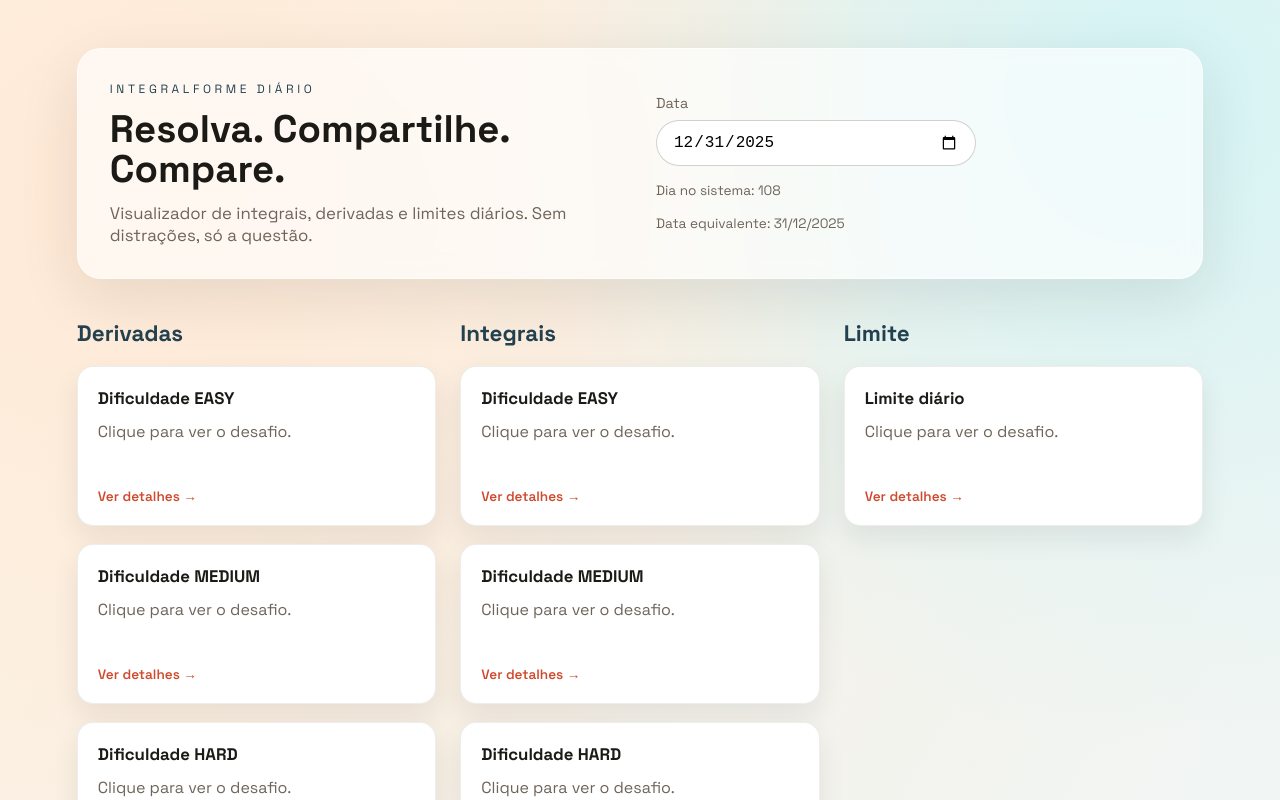
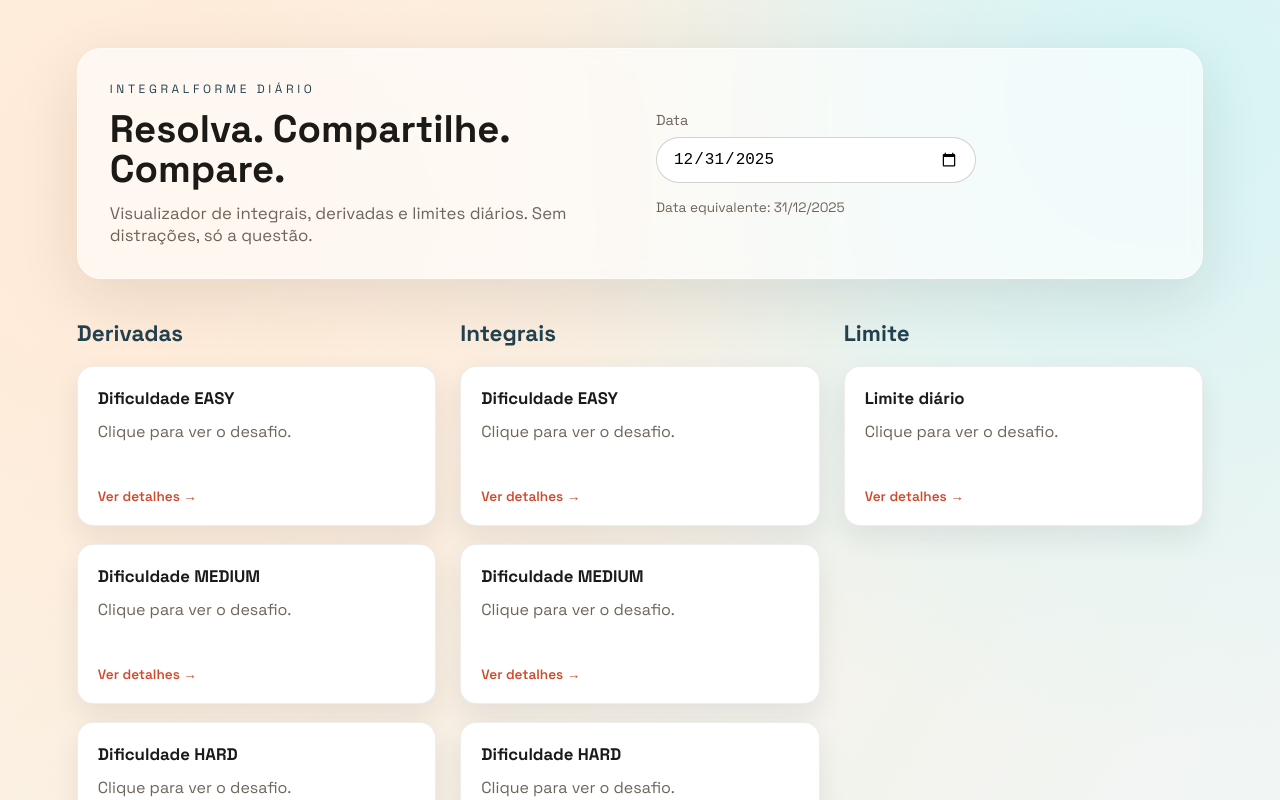
Before and after one commit to kafune/dailyIntegral2, a Next.js app in the folder frontend/: page / in a window 1280 px wide. Shown: the top 800 px of the page. Built offline with nearby package versions, Linux system fonts and the light colour scheme.

Commit message:
Hide system day hint

```diff
--- a/frontend/pages/index.tsx
+++ b/frontend/pages/index.tsx
@@ -77,7 +77,6 @@ export default function Home() {
               onChange={(event) => handleDateChange(event.target.value)}
             />
           </label>
-          <p className="hint">Dia no sistema: {day}</p>
           <p className="hint">Data equivalente: {computedDate}</p>
         </div>
       </header>
```
